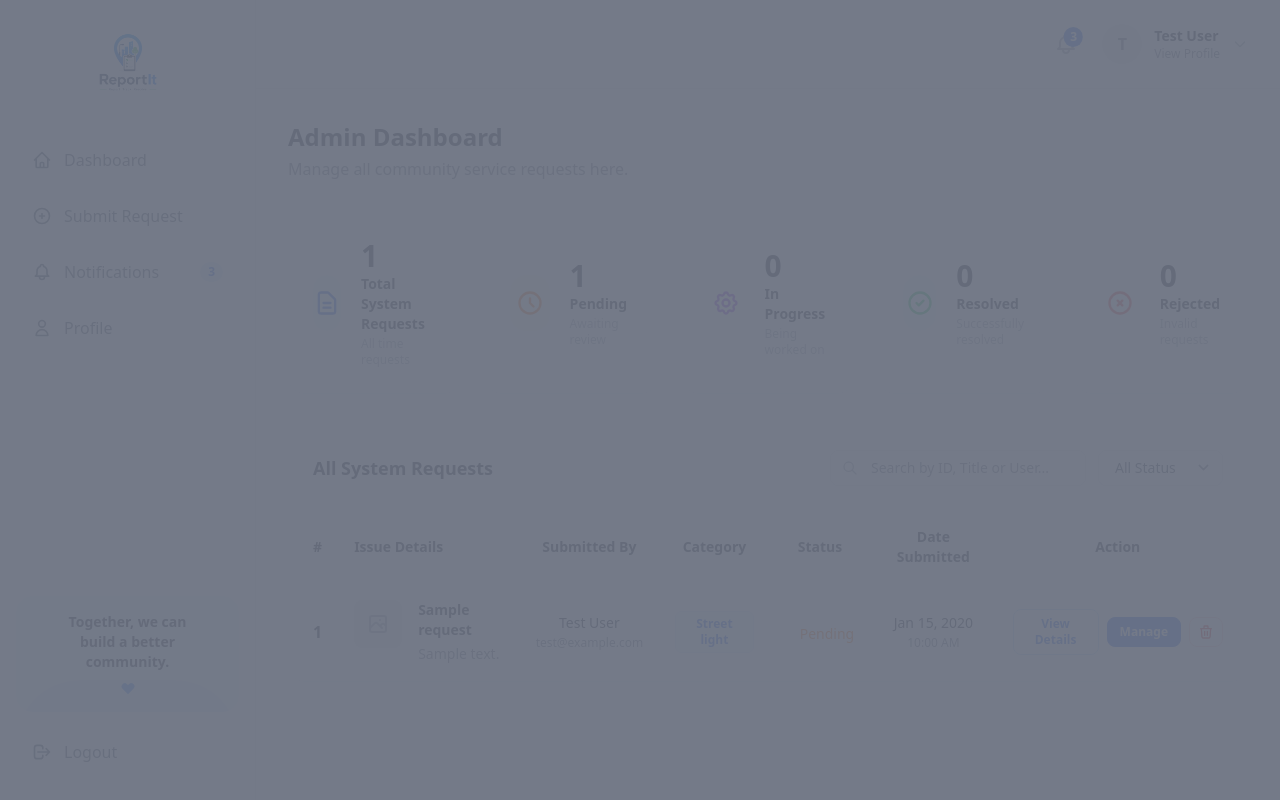
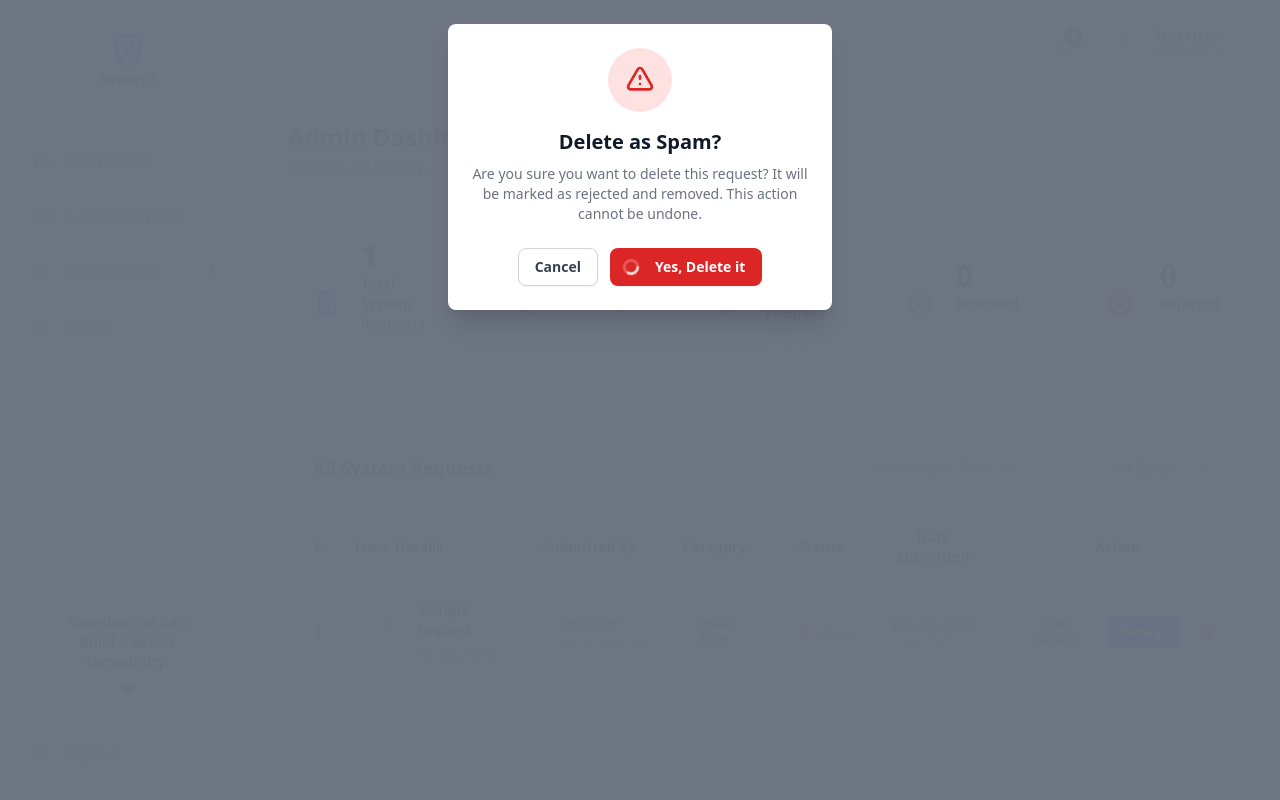
Before and after one commit to amilasuranjith-dev/ReportIt-app-laravel, a Laravel app: template resources/views/admin/dashboard.blade.php in a window 1280 px wide. Run offline with Laravel 12, Linux system fonts and the light colour scheme; a user stored in the database is signed in; data comes from the database, SQL or seed files in the repository; tables that the repository leaves empty hold one stand-in row (values such as "Sample post"); the template is opened without the code that fills it: most values are stand-ins (such as "Sample title", 1, 10 or a date in 2020); style sheets or scripts are compiled from the project's sources; some libraries are stand-ins or nearby versions.

Commit message:
feat: Replace native confirm dialogs with custom Tailwind modals for delete actions

```diff
--- a/resources/views/livewire/admin/service-requests-table.blade.php
+++ b/resources/views/livewire/admin/service-requests-table.blade.php
@@ -54,11 +54,23 @@ new class extends Component
         session()->flash('success', 'Request #'.$this->selectedRequest->id.' updated successfully.');
     }
 
-    public function deleteRequest($id, ServiceRequestService $service)
+    public $requestToDeleteId = null;
+
+    public function confirmDeletion($id)
     {
-        $request = ServiceRequest::findOrFail($id);
-        $service->deleteRequest($request);
-        session()->flash('success', 'Spam request deleted successfully.');
+        $this->requestToDeleteId = $id;
+        $this->dispatch('open-modal', 'confirm-admin-deletion');
+    }
+
+    public function deleteRequest(ServiceRequestService $service)
+    {
+        if ($this->requestToDeleteId) {
+            $request = ServiceRequest::findOrFail($this->requestToDeleteId);
+            $service->deleteRequest($request);
+            $this->dispatch('close-modal', 'confirm-admin-deletion');
+            $this->requestToDeleteId = null;
+            session()->flash('success', 'Spam request deleted successfully.');
+        }
     }
 
     public function with(ServiceRequestService $serviceRequestService): array
@@ -156,7 +168,7 @@ new class extends Component
                         <div class="flex items-center justify-center gap-2">
                             <button wire:click="viewDetails({{ $request->id }})" class="px-3 py-1.5 text-xs font-semibold text-blue-600 border border-blue-200 rounded-lg hover:bg-blue-50 transition-colors">View Details</button>
                             <button wire:click="manageRequest({{ $request->id }})" class="px-3 py-1.5 text-xs font-bold text-white bg-blue-600 border border-blue-600 rounded-lg hover:bg-blue-700 transition-colors shadow-sm">Manage</button>
-                            <button wire:click="deleteRequest({{ $request->id }})" wire:confirm="Are you sure you want to mark this request as SPAM and delete it?" class="px-2 py-1.5 text-xs font-bold text-red-600 border border-red-200 rounded-lg hover:bg-red-50 hover:text-red-700 transition-colors shadow-sm" title="Mark as Spam & Delete">
+                            <button wire:click="confirmDeletion({{ $request->id }})" class="px-2 py-1.5 text-xs font-bold text-red-600 border border-red-200 rounded-lg hover:bg-red-50 hover:text-red-700 transition-colors shadow-sm" title="Mark as Spam & Delete">
                                 <svg class="w-4 h-4" fill="none" stroke="currentColor" viewBox="0 0 24 24"><path stroke-linecap="round" stroke-linejoin="round" stroke-width="2" d="M19 7l-.867 12.142A2 2 0 0116.138 21H7.862a2 2 0 01-1.995-1.858L5 7m5 4v6m4-6v6m1-10V4a1 1 0 00-1-1h-4a1 1 0 00-1 1v3M4 7h16"></path></svg>
                             </button>
                         </div>
@@ -393,4 +405,21 @@ new class extends Component
         </div>
         @endif
     </x-modal>
+    <!-- Confirm Deletion Modal -->
+    <x-modal name="confirm-admin-deletion" maxWidth="sm">
+        <div class="bg-white rounded-xl overflow-hidden p-6 text-center">
+            <div class="w-16 h-16 bg-red-100 rounded-full flex items-center justify-center mx-auto mb-4">
+                <svg class="w-8 h-8 text-red-600" fill="none" stroke="currentColor" viewBox="0 0 24 24"><path stroke-linecap="round" stroke-linejoin="round" stroke-width="2" d="M12 9v2m0 4h.01m-6.938 4h13.856c1.54 0 2.502-1.667 1.732-3L13.732 4c-.77-1.333-2.694-1.333-3.464 0L3.34 16c-.77 1.333.192 3 1.732 3z"></path></svg>
+            </div>
+            <h3 class="text-xl font-bold text-gray-900 mb-2">Delete as Spam?</h3>
+            <p class="text-sm text-gray-500 mb-6">Are you sure you want to delete this request? It will be marked as rejected and removed. This action cannot be undone.</p>
+            <div class="flex items-center justify-center gap-3">
+                <button type="button" x-on:click="$dispatch('close')" class="px-4 py-2 bg-white border border-gray-300 rounded-lg text-sm font-semibold text-gray-700 hover:bg-gray-50 shadow-sm transition-colors">Cancel</button>
+                <button type="button" wire:click="deleteRequest" class="px-4 py-2 bg-red-600 border border-transparent rounded-lg text-sm font-semibold text-white hover:bg-red-700 shadow-sm transition-colors flex items-center gap-2">
+                    <svg wire:loading wire:target="deleteRequest" class="animate-spin -ml-1 mr-2 h-4 w-4 text-white" xmlns="http://www.w3.org/2000/svg" fill="none" viewBox="0 0 24 24"><circle class="opacity-25" cx="12" cy="12" r="10" stroke="currentColor" stroke-width="4"></circle><path class="opacity-75" fill="currentColor" d="M4 12a8 8 0 018-8V0C5.373 0 0 5.373 0 12h4zm2 5.291A7.962 7.962 0 014 12H0c0 3.042 1.135 5.824 3 7.938l3-2.647z"></path></svg>
+                    Yes, Delete it
+                </button>
+            </div>
+        </div>
+    </x-modal>
 </div>
```
Also changed, not shown: resources/views/livewire/service-requests-table.blade.php (+33 -3 lines).
